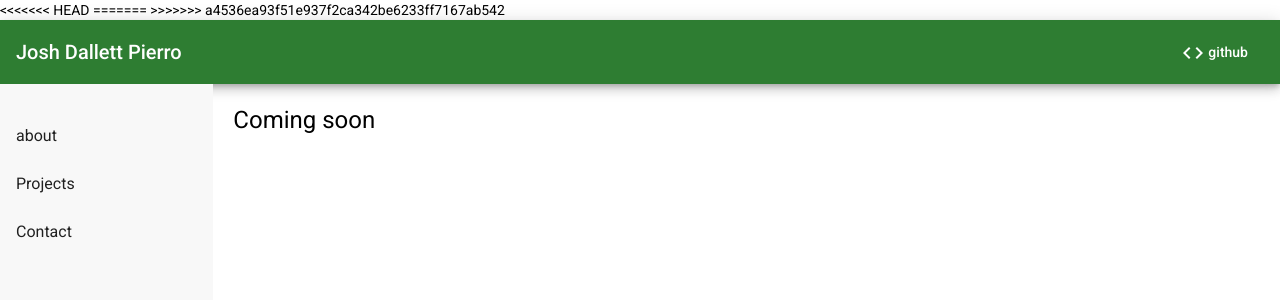
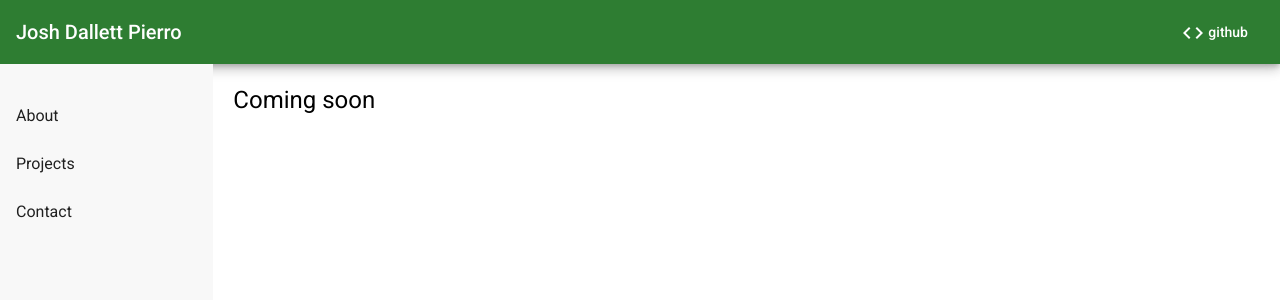
Before and after one commit to joshpierro/home, an Angular app in the folder web/: page / in a window 1280 px wide. Before the commit this address led to /home/. Shown: the top 300 px of the page. Built offline with nearby package versions, Linux system fonts and the light colour scheme.

Commit message:
integrates release branch changes

```diff
--- a/web/src/app/components/side-nav/side-nav.component.ts
+++ b/web/src/app/components/side-nav/side-nav.component.ts
@@ -8,7 +8,7 @@ import { Component, OnInit } from '@angular/core';
 export class SideNavComponent implements OnInit {
 
   sections: {key:string,value:string}[]  = [
-    {key:'home', value:'about'},
+    {key:'home', value:'About'},
     {key:'projects', value: 'Projects'},
     // {key: 'education', value:'Education'},
     {key:'contact', value:'Contact'}
--- a/web/src/index.html
+++ b/web/src/index.html
@@ -3,11 +3,7 @@
 <head>
   <meta charset="utf-8">
   <title>Joshpierro</title>
-<<<<<<< HEAD
-  <base href="../home">
-=======
-  <base href="home/">
->>>>>>> a4536ea93f51e937f2ca342be6233ff7167ab542
+  <base href="/">
   <meta name="viewport" content="width=device-width, initial-scale=1">
   <link rel="icon" type="image/x-icon" href="favicon.ico">
   <link rel="preconnect" href="https://fonts.gstatic.com">
```
Also changed, not shown: 3 other files (tests, documents, lock files or other folders).
